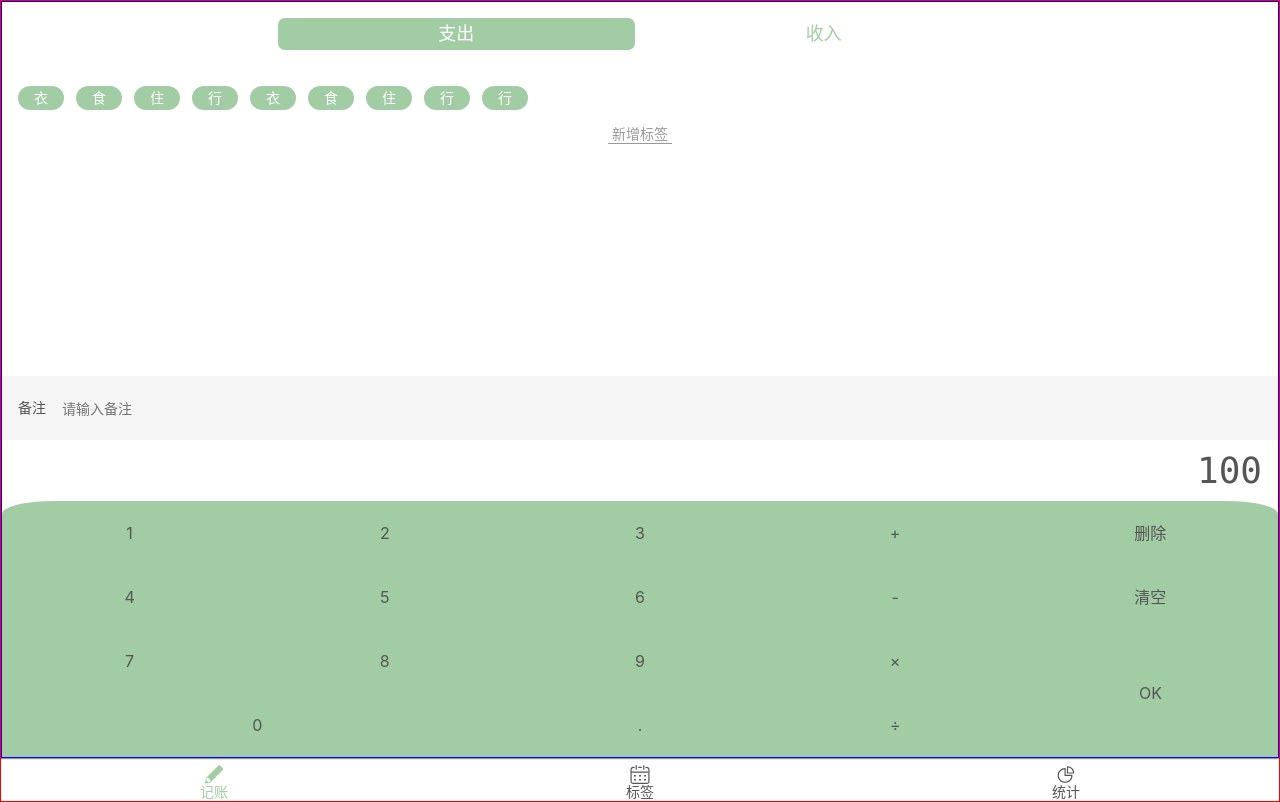
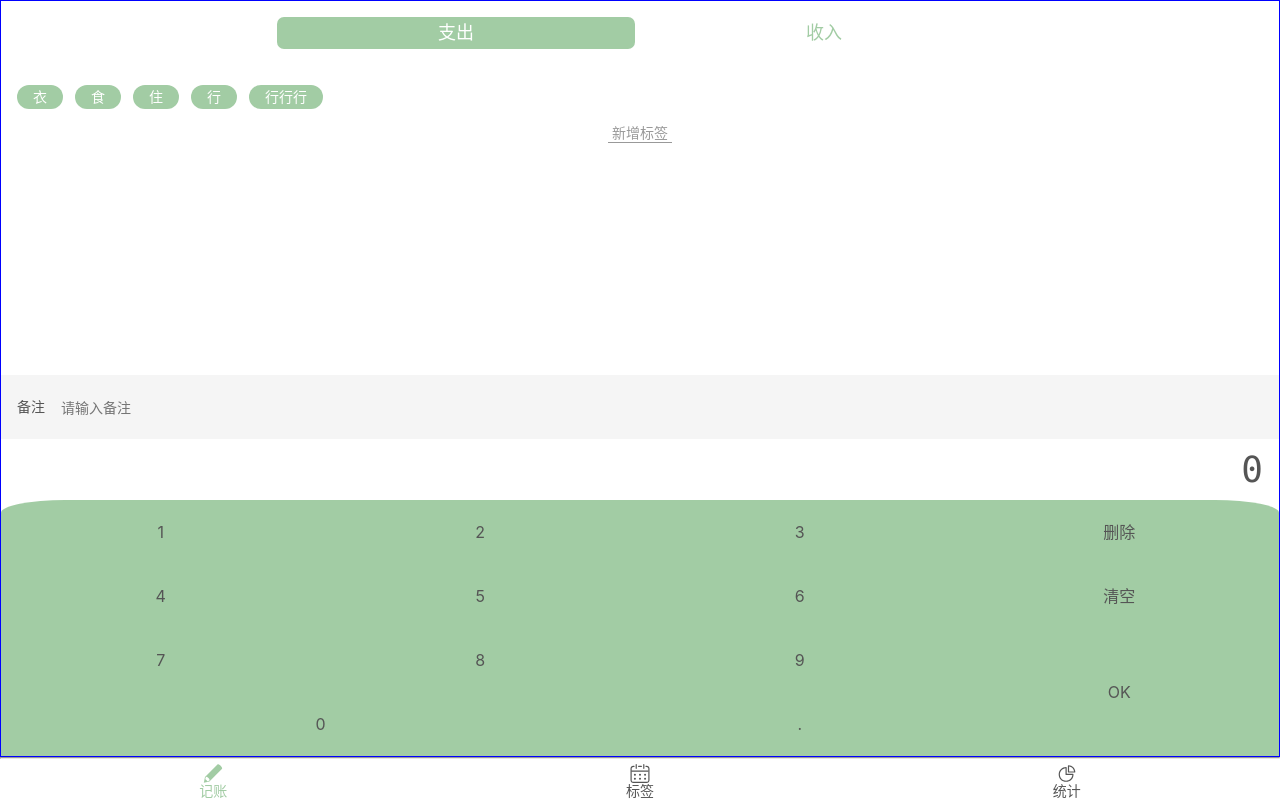
Before and after one commit to dlxxdlcc/paramecium, a Vue app: page /#/money in a window 1280 px wide. Built offline with nearby package versions, Linux system fonts and the light colour scheme.

Commit message:
Money组件的数据集中

```diff
--- a/src/App.vue
+++ b/src/App.vue
@@ -18,7 +18,6 @@ body{
   line-height: 1.2;
   font-family: $fonts-hei;
   font-size: 16px;
-  border: 1px solid red;
   box-sizing: border-box;
 }
 
--- a/src/components/money/Notes.vue
+++ b/src/components/money/Notes.vue
@@ -1,13 +1,22 @@
 <template>
   <label class="notes">
     <span class="name">备注</span>
-    <input type="text" placeholder="请输入备注">
+    <input type="text" v-model="xxx" placeholder="请输入备注">
   </label>
 </template>
 
 <script lang='ts'>
-export default {
-name: "Notes"
+import Vue from 'vue';
+import {Component, Prop, Watch} from 'vue-property-decorator';
+
+@Component
+export default class Notes extends Vue {
+  @Prop() readonly value!:string
+  xxx = this.value;
+  @Watch('value')
+  onValueChanged(value: string) {
+    this.$emit('update:value', value);
+  }
 }
 </script>
 
@@ -18,9 +27,11 @@ name: "Notes"
   padding-left: 16px;
   display: flex;
   align-items: center;
+
   .name {
     padding-right: 16px;
   }
+
   input {
     height: 64px;
     flex-grow: 1;
--- a/src/components/money/NumberPad.vue
+++ b/src/components/money/NumberPad.vue
@@ -1,33 +1,73 @@
 <template>
   <div class="numberPad">
-    <div class="output">100</div>
+    <div class="output">{{ output }}</div>
     <div class="buttons">
-      <button>1</button>
-      <button>2</button>
-      <button>3</button>
-      <button>+</button>
-      <button>删除</button>
-      <button>4</button>
-      <button>5</button>
-      <button>6</button>
-      <button>-</button>
-      <button>清空</button>
-      <button>7</button>
-      <button>8</button>
-      <button>9</button>
-      <button>×</button>
-      <button class="ok">OK</button>
-      <button class="zero">0</button>
-      <button>.</button>
-      <button>÷</button>
+      <button @click="inputContent">1</button>
+      <button @click="inputContent">2</button>
+      <button @click="inputContent">3</button>
+      <button @click="remove">删除</button>
+      <button @click="inputContent">4</button>
+      <button @click="inputContent">5</button>
+      <button @click="inputContent">6</button>
+      <button @click="clear">清空</button>
+      <button @click="inputContent">7</button>
+      <button @click="inputContent">8</button>
+      <button @click="inputContent">9</button>
+      <button @click="ok" class="ok">OK</button>
+      <button @click="inputContent" class="zero">0</button>
+      <button @click="inputContent">.</button>
+
     </div>
   </div>
 </template>
 
 <script lang='ts'>
-export default {
-  name: 'NumberPad'
-};
+import Vue from 'vue';
+import {Component, Prop} from 'vue-property-decorator';
+
+@Component
+export default class NumberPad extends Vue {
+  @Prop() readonly value!: number;
+  output = this.value.toString();
+
+  inputContent(event: MouseEvent) {
+    const button = (event.target as HTMLButtonElement);
+    const input = button.textContent!;
+    if (this.output.length === 16) {
+      return;
+    }
+    if (this.output === '0') {
+      if ('0123456789'.indexOf(input) >= 0) {
+        this.output = input;
+      } else {
+        this.output += input;
+      }
+      return;
+    }
+    if (this.output.indexOf('.') >= 0 && input === '.') {
+      return;
+    }
+    this.output += input;
+  }
+
+  remove() {
+    if (this.output.length === 1) {
+      this.output = '0';
+    } else {
+      this.output = this.output.slice(0, -1);
+    }
+  }
+
+  clear() {
+    this.output = '0';
+  }
+
+  ok() {
+    this.$emit('update:value', this.output);
+    this.output = '0';
+  }
+}
+
 </script>
 
 <style lang='scss' scoped>
@@ -43,29 +83,34 @@ export default {
     @extend %clearFix;
 
   }
-  .buttons{
+
+  .buttons {
     @extend %clearFix;
+
     > button {
       color: #555555;
-      width: 20%;
+      width: 25%;
       height: 64px;
       float: left;
       background: $para-color;
       border: transparent;
 
-      &.ok {
-        height: 64*2px;
-        float: right;
+
+      &.zero {
+        width: 25*2%;
       }
 
-      &.zero {
-        width: 20*2%;
+      &.ok {
+        float: right;
+        height: 64px*2;
       }
+
       &:nth-child(1) {
         border-radius: 20% 0 0 0;
       }
-      &:nth-child(5) {
-        border-radius: 0 20% 0  0;
+
+      &:nth-child(4) {
+        border-radius: 0 20% 0 0;
       }
     }
   }
--- a/src/components/money/Tags.vue
+++ b/src/components/money/Tags.vue
@@ -1,26 +1,46 @@
 <template>
   <div class="tags">
     <ul class="current">
-      <li>衣</li>
-      <li>食</li>
-      <li>住</li>
-      <li>行</li>
-      <li>衣</li>
-      <li>食</li>
-      <li>住</li>
-      <li>行</li>
-      <li>行</li>
+      <li v-for="tag in value" :key="tag"
+          :class="{selected: selectedTags.indexOf(tag)>=0}"
+          @click="toggle(tag)">{{ tag }}
+      </li>
     </ul>
     <div class="new">
-      <button>新增标签</button>
+      <button @click="create">新增标签</button>
     </div>
   </div>
 </template>
 
 <script lang='ts'>
-export default {
-  name: 'Tags'
-};
+import Vue from 'vue';
+import {Component, Prop} from 'vue-property-decorator';
+
+@Component
+export default class Tags extends Vue {
+  @Prop() readonly value!: string[] ;
+  selectedTags: string[] = [];
+
+  toggle(tag: string) {
+    const index = this.selectedTags.indexOf(tag);
+    if (index >= 0) {
+      this.selectedTags.splice(index, 1);
+    } else {
+      this.selectedTags.push(tag);
+    }
+  }
+
+  create() {
+    const name = window.prompt('请输入标签名');
+    if (name === '') {
+      window.alert('标签名不能为空');
+    } else if (this.value) {
+      this.$emit('update:value',
+          [...this.value, name]);
+    }
+  }
+}
+
 </script>
 
 <style lang='scss' scoped>
@@ -47,6 +67,11 @@ export default {
       padding: 0 16px;
       margin-right: 12px;
       margin-top: 4px;
+
+      &.selected {
+        background: darken(#a2cca4, 20%);
+        color: white;
+      }
     }
   }
 
--- a/src/components/money/Types.vue
+++ b/src/components/money/Types.vue
@@ -1,26 +1,27 @@
 <template>
   <div>
     <ul class="types">
-      <li :class="type==='-'&& 'selected'" @click="selectType('-')">支出</li>
-      <li :class="type==='+'&& 'selected'" @click="selectType('+')">收入</li>
+      <li :class="value==='-'&& 'selected'" @click="selectType('-')">支出</li>
+      <li :class="value==='+'&& 'selected'" @click="selectType('+')">收入</li>
     </ul>
   </div>
 </template>
 
 <script lang='ts'>
 import Vue from 'vue';
-import {Component} from 'vue-property-decorator';
+import {Component, Prop} from 'vue-property-decorator';
 
 @Component
 export default class Types extends Vue {
-  type = '-';
+  @Prop() readonly value!:string
 
   // eslint-disable-next-line @typescript-eslint/explicit-module-boundary-types
   selectType(type: "-" | "+") {
     if (type !== '-' && type !== '+') {
       throw new Error('type is unknown');
     }
-    this.type = type;
+    this.$emit('update:value',type) ;
+
   }
 }
 
--- a/src/views/Money.vue
+++ b/src/views/Money.vue
@@ -1,26 +1,44 @@
 <template>
   <div class="money">
-    <Types />
-    <Tags />
-    <Notes />
-    <NumberPad />
+    <Types :value.sync="record.type"/>
+    <Tags :value.sync="record.tags"/>
+    <Notes :value.sync="record.notes"/>
+    <NumberPad :value.sync="record.amount"/>
   </div>
 </template>
 
 <script lang='ts'>
-import Types from "@/components/money/Types.vue";
+import Types from '@/components/money/Types.vue';
 import Tags from '@/components/money/Tags.vue';
 import Notes from '@/components/money/Notes.vue';
 import NumberPad from '@/components/money/NumberPad.vue';
+import Vue from 'vue';
+import {Component, Watch} from 'vue-property-decorator';
 
-export default {
-  name: 'money',
-  components:{Types,Tags,Notes,NumberPad}
+type Record = {
+  tags: string[]
+  notes: string
+  type: string
+  amount: number
+}
+
+@Component({
+      components:
+          {
+            Types, Tags, Notes, NumberPad
+          }
+    }
+)
+export default class Money extends Vue {
+  record: Record = {
+    tags: ['衣', '食', '住', '行', '行行行'], notes: '', type: '-', amount: 0
   };
+
+}
 </script>
 
 <style lang='scss' scoped>
-  .money{
+.money {
   border: 1px solid blue;
   height: 100%;
   display: flex;
```
Lines whose indentation alone changed are shown as unchanged.
